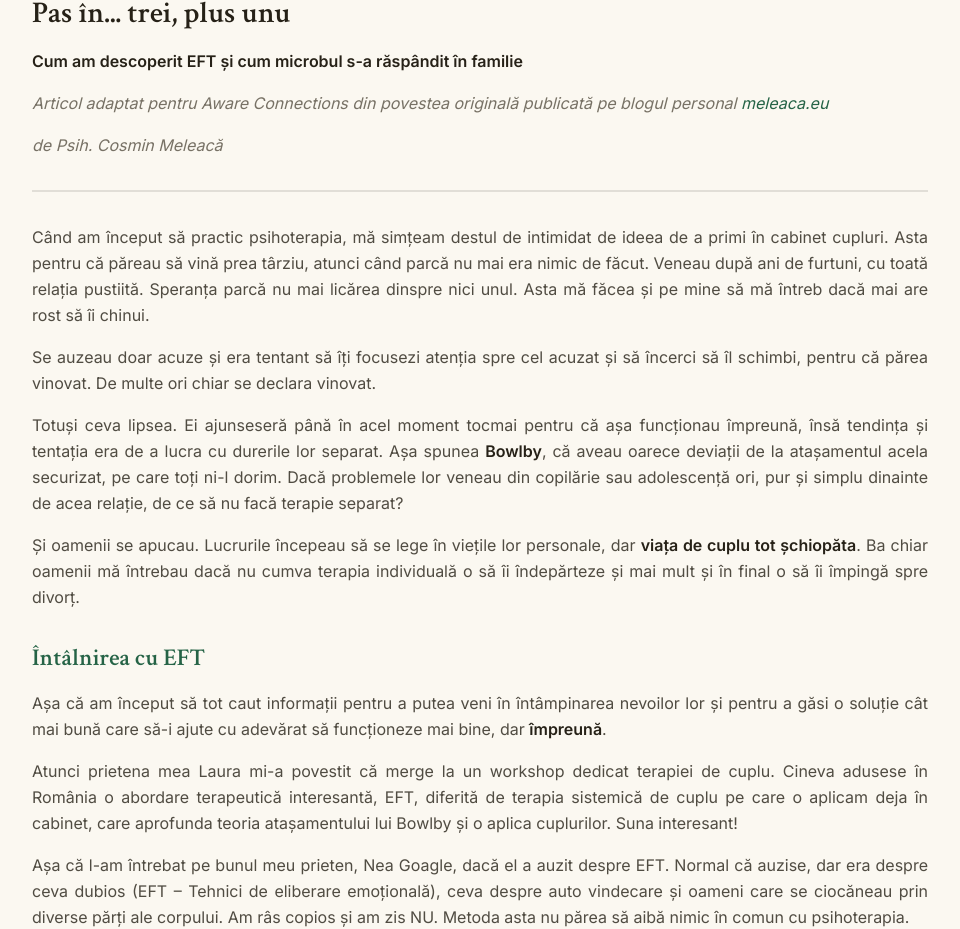
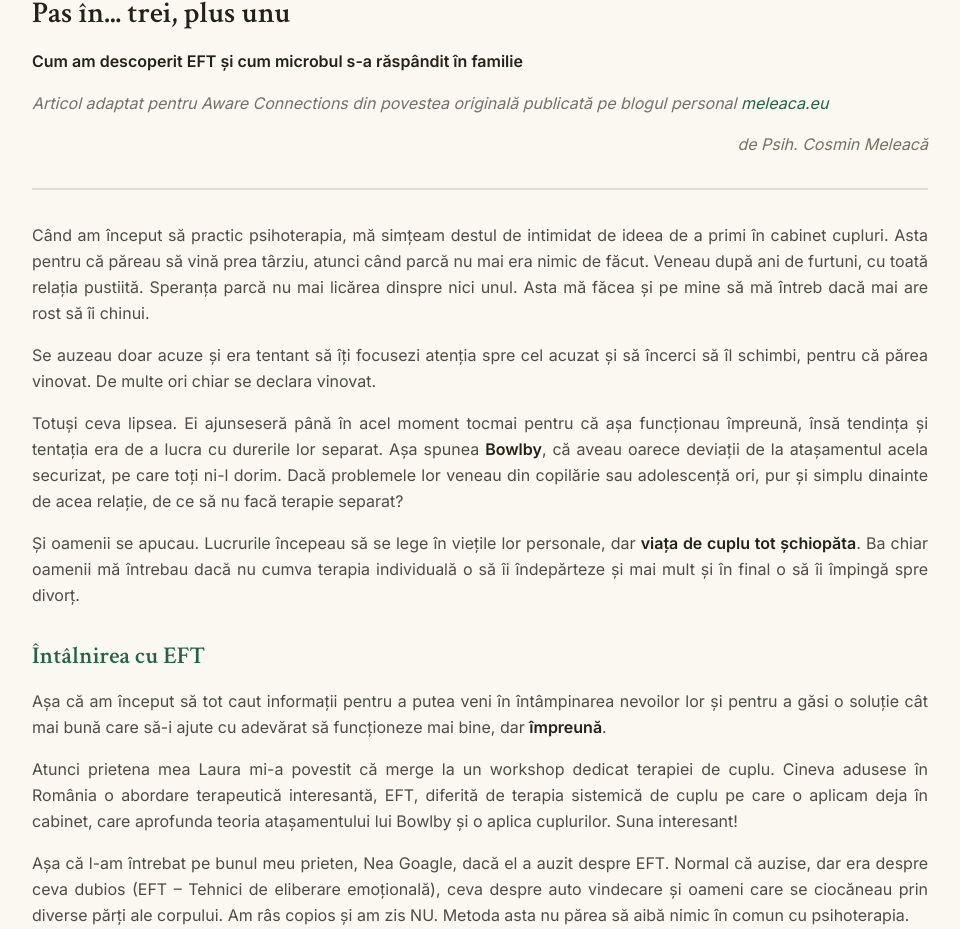
Before and after one commit to me1eaca/therapy-center, a Next.js app: page /blog/pas-in-trei-plus-unu in a window 1280 px wide. Shown: the part 1115-2044 px from the top of the page, without its empty margins (160-1120 px from the left). Built offline with nearby package versions, Linux system fonts and the light colour scheme.

Commit message:
Add right-aligned author attribution with rehype-raw support

```diff
--- a/app/blog/[slug]/page.tsx
+++ b/app/blog/[slug]/page.tsx
@@ -12,6 +12,7 @@ import { getPostBySlug, getRelatedPosts } from "@/lib/blog-data"
 import { Calendar, Clock, ArrowLeft } from "lucide-react"
 import { Button } from "@/components/ui/button"
 import ReactMarkdown from "react-markdown"
+import rehypeRaw from "rehype-raw"
 
 export default function BlogPostPage() {
   const params = useParams()
@@ -117,6 +118,7 @@ export default function BlogPostPage() {
           {/* Article Content */}
           <div className="prose prose-lg max-w-none mb-12" style={{ textAlign: 'justify' }}>
             <ReactMarkdown
+              rehypePlugins={[rehypeRaw]}
               components={{
                 h1: ({ children }) => (
                   <h1 className="text-3xl font-serif font-bold mt-8 mb-4 text-foreground">{children}</h1>
--- a/lib/blog-data.ts
+++ b/lib/blog-data.ts
@@ -35,7 +35,7 @@ export const blogPosts: BlogPost[] = [
 
 *Articol adaptat pentru Aware Connections din povestea originală publicată pe blogul personal [meleaca.eu](https://meleaca.eu)*
 
-*de Psih. Cosmin Meleacă*
+<div align="right"><em>de Psih. Cosmin Meleacă</em></div>
 
 ---
 
--- a/package.json
+++ b/package.json
@@ -56,6 +56,7 @@
     "react-markdown": "^10.1.0",
     "react-resizable-panels": "^2.1.7",
     "recharts": "2.15.4",
+    "rehype-raw": "^7.0.0",
     "sonner": "^1.7.4",
     "tailwind-merge": "^2.5.5",
     "tailwindcss-animate": "^1.0.7",
```
Also changed, not shown: 1 other file (tests, documents, lock files or other folders).
